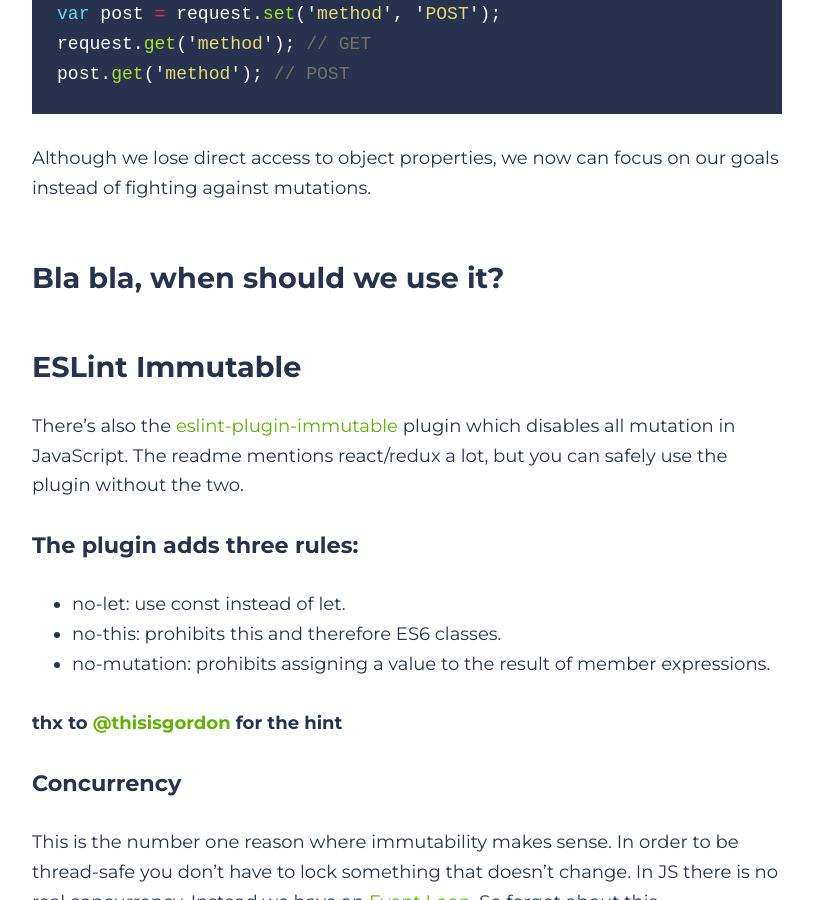
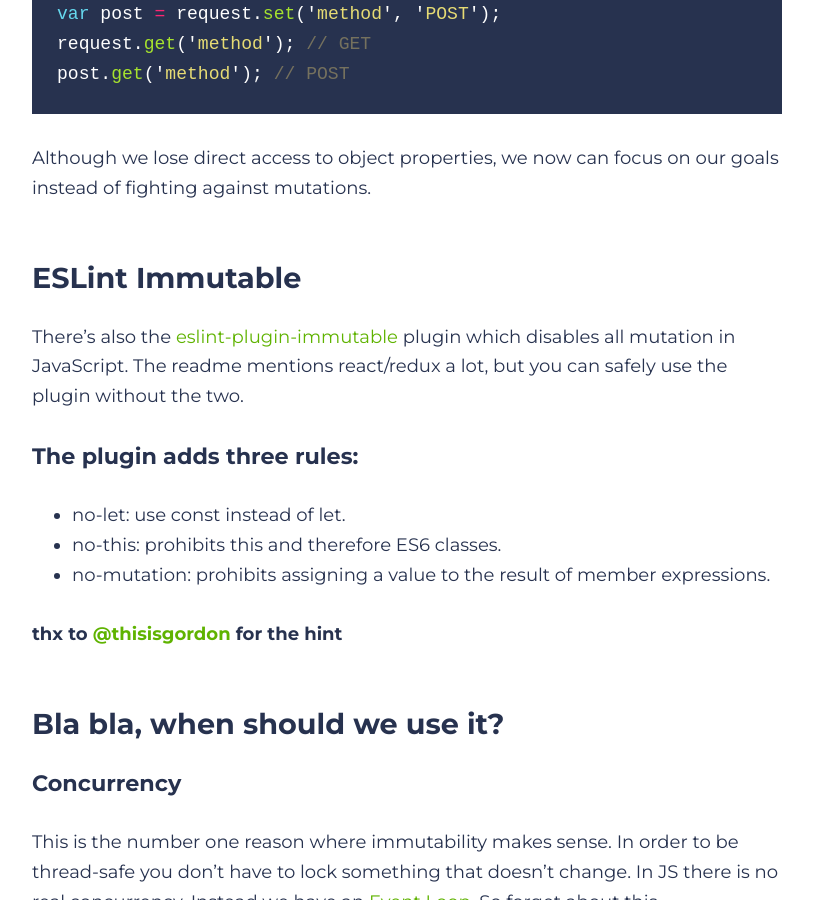
Before and after one commit to mrowdy/slemgrim.github.io, a Jekyll site: the page built from _posts/2016-04-16-mutate-or-not-to-mutate.md, in a window 1280 px wide and 900 px high, scrolled down 3611 px. Shown: the whole window, without its empty margins (233-1046 px from the left). Built offline with Jekyll 4.4.1, drawn with Linux system fonts in a browser that asks for light colours; a script that is not in the unit is left out; comment, search, counter and statistics services are not loaded; some of the changed lines change nothing that is shown.

```diff
--- a/_posts/2016-04-16-mutate-or-not-to-mutate.md
+++ b/_posts/2016-04-16-mutate-or-not-to-mutate.md
@@ -112,10 +112,6 @@
 
 Although we lose direct access to object properties, we now can focus on our goals instead of fighting against mutations.
 
-Bla bla, when should we use it?
----
-
-
 ESLint Immutable
 ---
 
@@ -129,6 +125,9 @@
 - no-mutation: prohibits assigning a value to the result of member expressions.
 
 **thx to [@thisisgordon](https://k94n.com/) for the hint**
+
+Bla bla, when should we use it?
+---
 
 ### Concurrency
 
```
